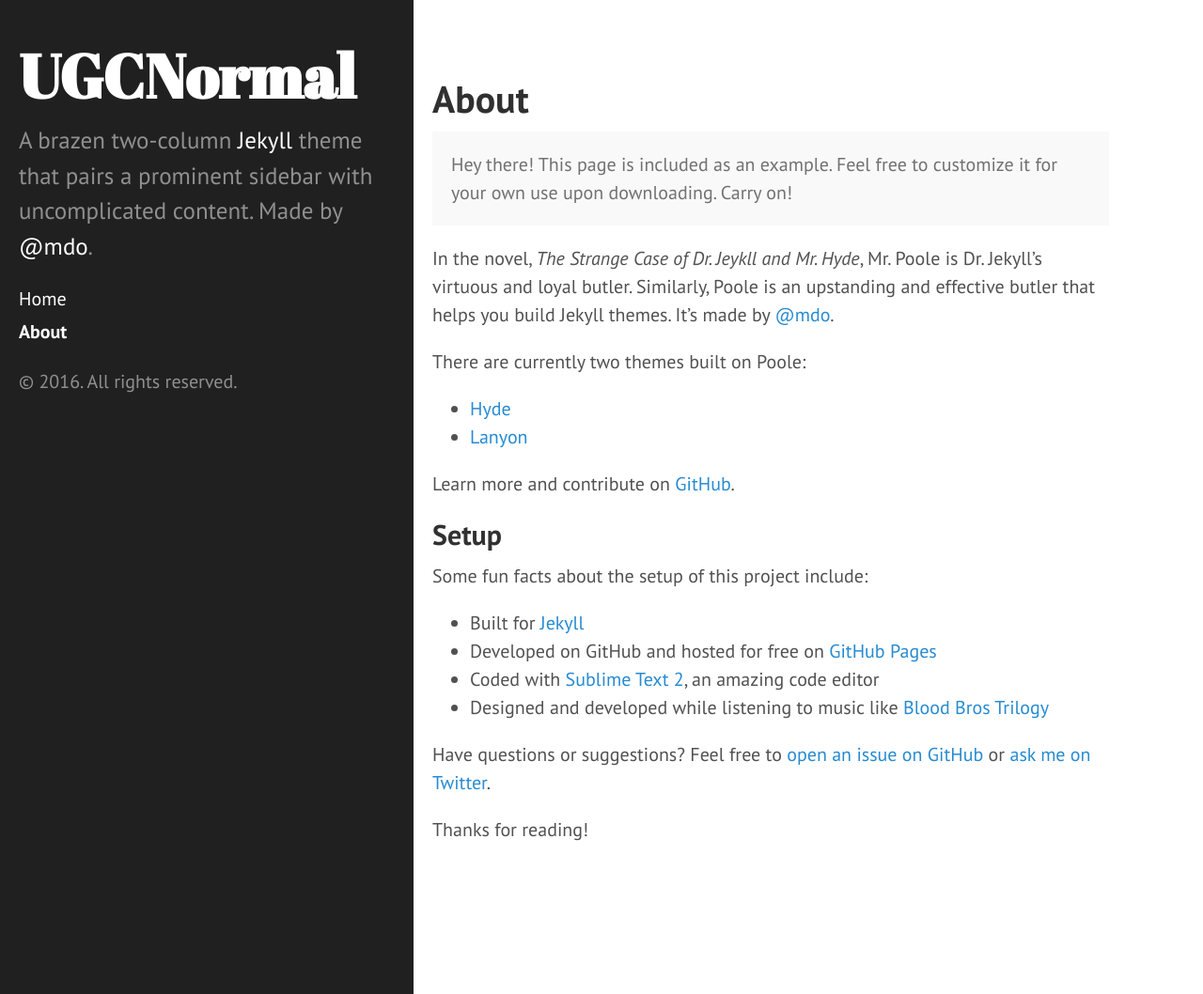
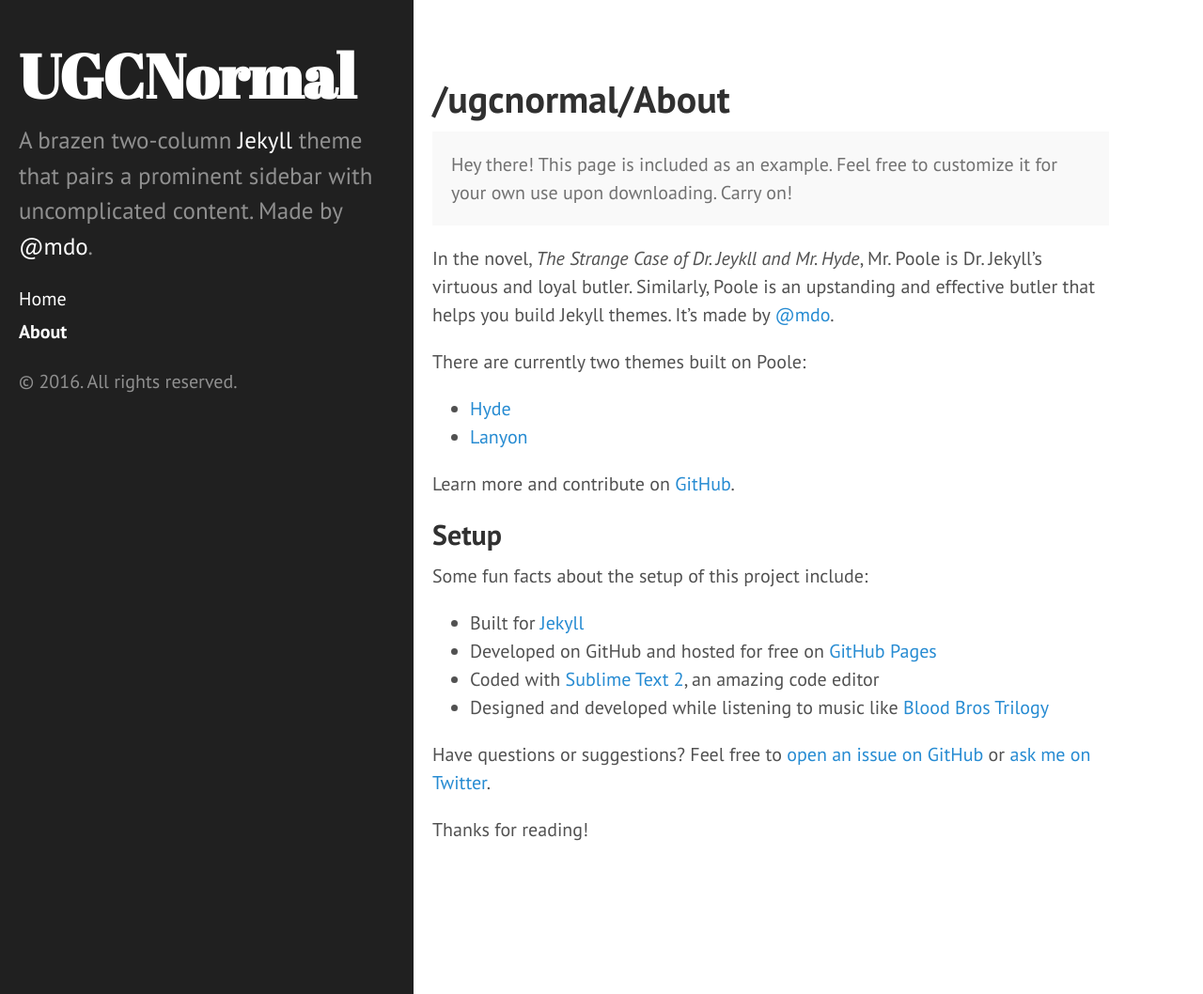
Before and after one commit to tfcbertaglia/ugcnormal, a Jekyll site: the page built from about.md, in a window 1280 px wide and 1058 px high. Shown: the whole window at 94% size. Built offline with Jekyll 4.4.1, drawn with Linux system fonts in a browser that asks for light colours.

Commit message:
baseurl na page

```diff
--- a/_layouts/page.html
+++ b/_layouts/page.html
@@ -3,6 +3,6 @@ layout: default
 ---
 
 <div class="page">
-  <h1 class="page-title">{{ page.title }}</h1>
+  <h1 class="page-title">{{ site.baseurl }}{{ page.title }}</h1>
   {{ content }}
 </div>
```
